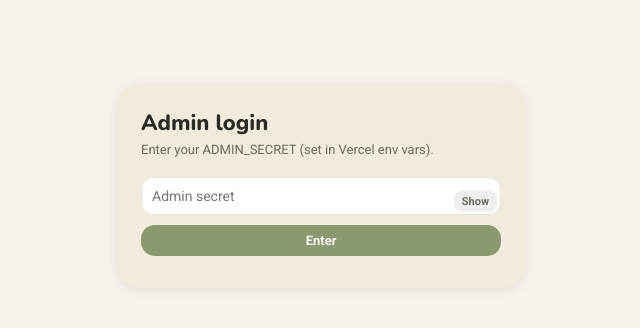
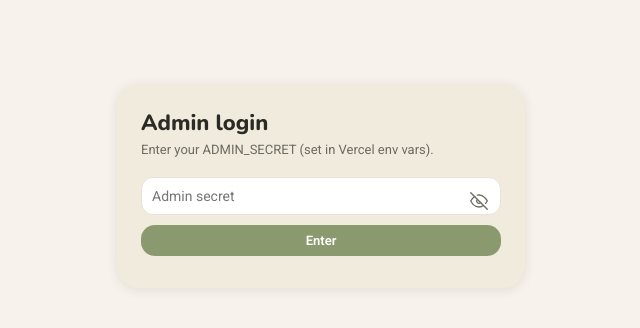
Before and after one commit to cashflowcatalyst3-wq/plant-parent, a website: page admin.html in a window 1280 px wide. Shown: the full height of the page, 319-959 px from the left. Drawn offline with nearby package versions, Linux system fonts and the light colour scheme.

Commit message:
Update admin.html

```diff
--- a/admin.html
+++ b/admin.html
@@ -40,13 +40,36 @@
   .push-yes { color: #8B9A6E; font-weight: 700; }
   .push-no { color: #B7AF9D; }
   .password-field { position: relative; display: block; width: 100%; }
-  .password-field input { padding-right: 46px !important; width: 100%; box-sizing: border-box; }
-  .password-toggle {
-    position: absolute; right: 4px; top: 50%; transform: translateY(-50%);
-    background: #EEEEEE; border: none; border-radius: 8px; cursor: pointer; font-size: 11px; font-weight: 700;
-    padding: 5px 8px; line-height: 1; color: #6B6B62; font-family: 'Roboto', sans-serif;
-  }
-  .password-toggle:hover { background: #EAE2D6; color: #2B2B26; }
+  .password-field input { padding-right: 52px !important; width: 100%; box-sizing: border-box; }
+.password-toggle {
+  position: absolute;
+  right: 6px;
+  top: 50%;
+  transform: translateY(-50%);
+  background: transparent;
+  border: none;
+  cursor: pointer;
+  width: 32px;
+  height: 32px;
+  border-radius: 8px;
+  display: flex;
+  align-items: center;
+  justify-content: center;
+  color: #6B6B62;
+  padding: 0;
+  transition: background 0.15s ease, color 0.15s ease;
+}
+.password-toggle:hover {
+  background: #EEEEEE;
+  color: #2B2B26;
+}
+.password-toggle .eye-open,
+.password-toggle .eye-closed {
+  display: block;
+  flex-shrink: 0;
+}
+.password-toggle[data-state="hidden"] .eye-open { display: none; }
+.password-toggle[data-state="shown"] .eye-closed { display: none; }
   .test-badge { font-size: 10px; background: #EAF0DF; color: #4B5A38; padding: 2px 6px; border-radius: 10px; margin-left: 6px; }
   .plants-editor { width: 100%; box-sizing: border-box; font-family: monospace; font-size: 11px; min-height: 90px; padding: 8px; border: 1.5px solid #EAE2D6; border-radius: 12px; margin-top: 6px; }
   .tip-cell { max-width: 320px; }
@@ -59,7 +82,10 @@
   <p class="hint">Enter your ADMIN_SECRET (set in Vercel env vars).</p>
   <div class="password-field">
     <input type="password" id="secretInput" placeholder="Admin secret">
-    <button type="button" class="password-toggle" id="secretToggle" aria-label="Show password">Show</button>
+    <button type="button" class="password-toggle" id="secretToggle" aria-label="Show password" data-state="hidden">
+  <svg class="eye-open" viewBox="0 0 24 24" width="18" height="18" fill="none" stroke="currentColor" stroke-width="1.8" stroke-linecap="round" stroke-linejoin="round"><path d="M1 12s4-8 11-8 11 8 11 8-4 8-11 8-11-8-11-8Z"/><circle cx="12" cy="12" r="3"/></svg>
+  <svg class="eye-closed" viewBox="0 0 24 24" width="18" height="18" fill="none" stroke="currentColor" stroke-width="1.8" stroke-linecap="round" stroke-linejoin="round"><path d="M17.94 17.94A10.07 10.07 0 0 1 12 20c-7 0-11-8-11-8a18.45 18.45 0 0 1 5.06-5.94M9.9 4.24A9.12 9.12 0 0 1 12 4c7 0 11 8 11 8a18.5 18.5 0 0 1-2.16 3.19m-6.72-1.07a3 3 0 1 1-4.24-4.24"/><line x1="1" y1="1" x2="23" y2="23"/></svg>
+</button>
   </div>
   <button class="primary" id="loginBtn" style="width:100%;">Enter</button>
   <div id="loginError" style="color:#C97B63;font-size:13px;margin-top:8px;"></div>
@@ -99,7 +125,10 @@
   <div class="announce-box">
     <div class="password-field">
       <input type="password" id="cronSecretInput" placeholder="CRON_SECRET">
-     <button type="button" class="password-toggle" id="cronSecretToggle" aria-label="Show password">Show</button>
+    <button type="button" class="password-toggle" id="cronSecretToggle" aria-label="Show password" data-state="hidden">
+  <svg class="eye-open" viewBox="0 0 24 24" width="18" height="18" fill="none" stroke="currentColor" stroke-width="1.8" stroke-linecap="round" stroke-linejoin="round"><path d="M1 12s4-8 11-8 11 8 11 8-4 8-11 8-11-8-11-8Z"/><circle cx="12" cy="12" r="3"/></svg>
+  <svg class="eye-closed" viewBox="0 0 24 24" width="18" height="18" fill="none" stroke="currentColor" stroke-width="1.8" stroke-linecap="round" stroke-linejoin="round"><path d="M17.94 17.94A10.07 10.07 0 0 1 12 20c-7 0-11-8-11-8a18.45 18.45 0 0 1 5.06-5.94M9.9 4.24A9.12 9.12 0 0 1 12 4c7 0 11 8 11 8a18.5 18.5 0 0 1-2.16 3.19m-6.72-1.07a3 3 0 1 1-4.24-4.24"/><line x1="1" y1="1" x2="23" y2="23"/></svg>
+</button>
     </div>
     <button class="secondary" id="runOverdueBtn">Run daily check (overdue + Sunday digest)</button>
     <button class="secondary" id="runTipBtn">Send a random check-in tip</button>
@@ -700,7 +729,7 @@ function wirePasswordToggle(inputId, toggleId) {
   toggle.addEventListener('click', () => {
     const showing = input.type === 'text';
     input.type = showing ? 'password' : 'text';
-    toggle.textContent = showing ? 'Show' : 'Hide';
+    toggle.dataset.state = showing ? 'hidden' : 'shown';
     toggle.setAttribute('aria-label', showing ? 'Show password' : 'Hide password');
   });
 }
```
